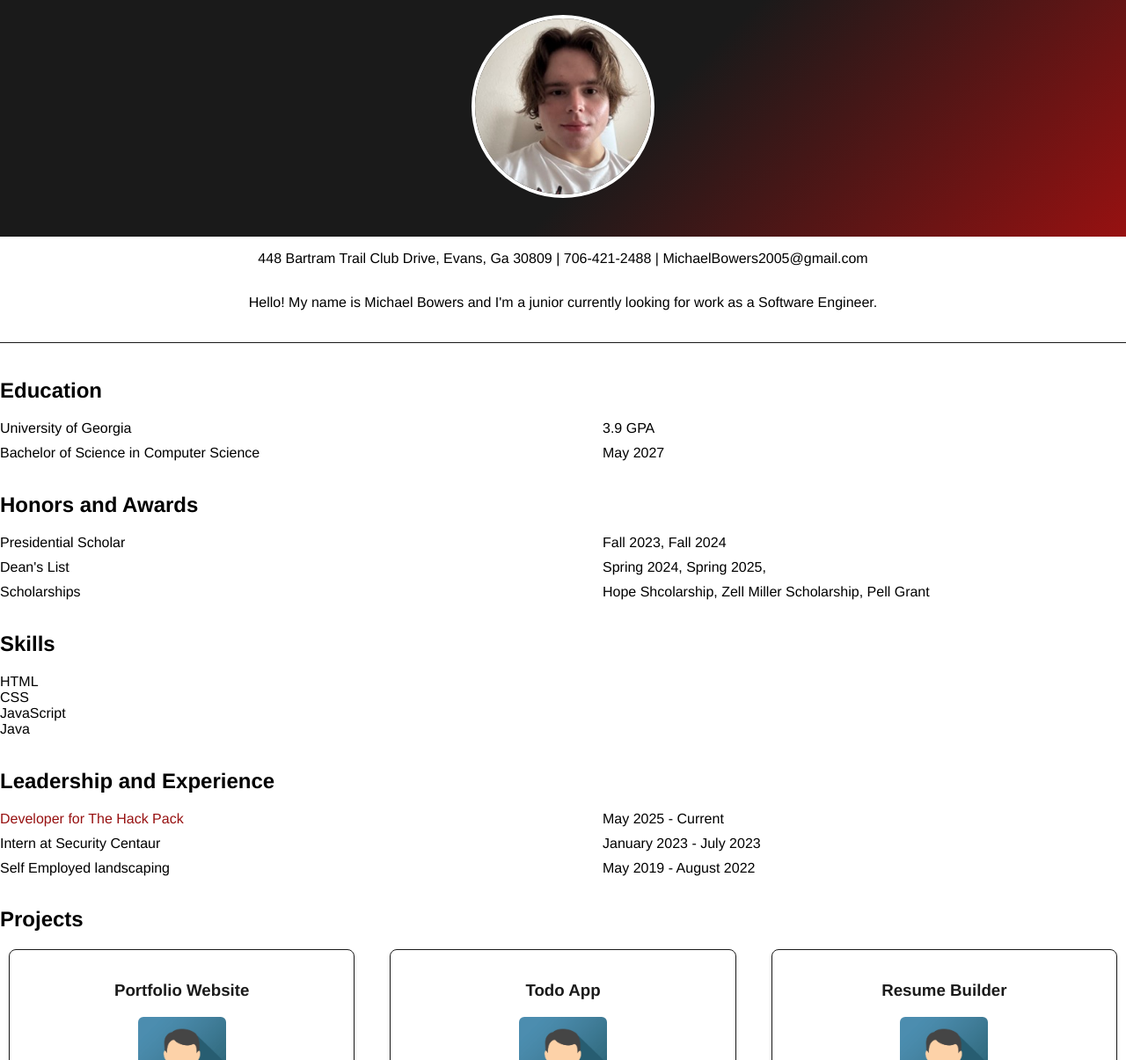
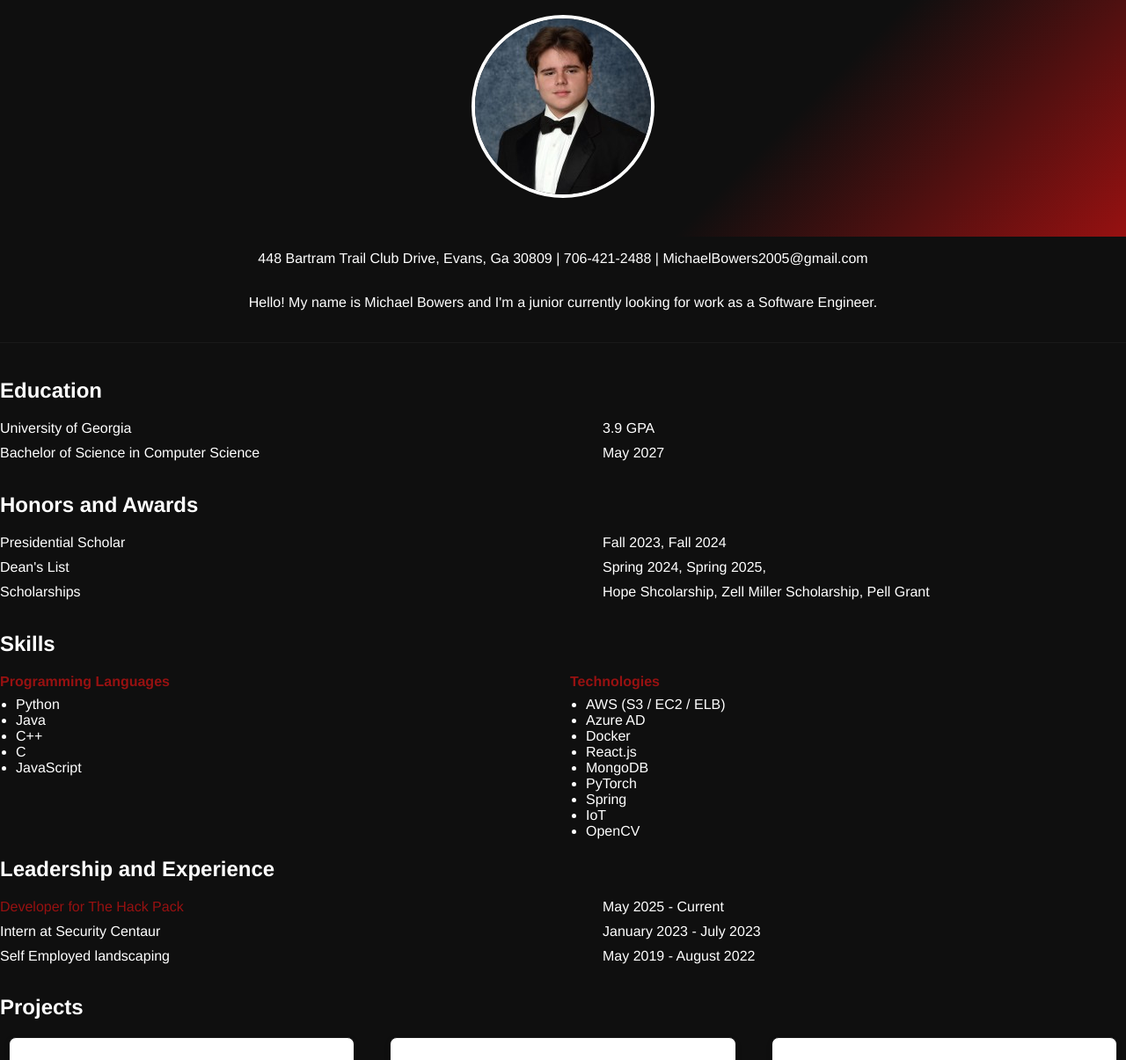
Before and after one commit to Sabertooth1948/MichaelBowersCV, a website: page index.html in a window 1280 px wide. Shown: the part 232-1437 px from the top of the page at 88% size. Drawn offline with Linux system fonts and the light colour scheme.

Commit message:
added new colorscheme, updated skills, updated pfp

```diff
--- a/css/style.css
+++ b/css/style.css
@@ -1,3 +1,12 @@
+:root {
+  --primary: #0f0f0fff; /* site background / main color (black) */
+  --muted: #1a1a1a; /* slightly lighter black for panels */
+  --accent: #971111; /* red accent */
+  --accent-contrast: #ffffff; /* white accent / text on red/black */
+  --card-bg: #ffffff; /* card / content background */
+  --shadow: rgba(0, 0, 0, 0.12);
+}
+
 body {
   margin: 0;
   padding: 0;
@@ -5,6 +14,8 @@ body {
   display: flex;
   flex-direction: column;
   font-family: "Helvetica Neue", Helvetica, Arial, sans-serif;
+  background-color: var(--primary);
+  color: var(--accent-contrast);
 }
 
 /****************   Nav Section **********************/
@@ -12,9 +23,9 @@ nav {
   display: flex;
   justify-content: space-between;
   align-items: center;
-  background-color: #000000ff;
+  background-color: var(--primary);
   padding: 10px 20px;
-  color: white;
+  color: var(--accent-contrast);
 }
 
 nav a {
@@ -32,7 +43,7 @@ footer {
   display: flex;
   justify-content: center;
   align-items: center;
-  background-color: #1a1a1a;
+  background-color: var(--muted);
   padding: 10px 20px;
   margin-top: auto;
 }
@@ -54,7 +65,7 @@ footer a:hover {
 
 /*********** Splash Page ************************/
 header {
-  background: linear-gradient(135deg, #1a1a1a 60%, #971111ff 100%);
+  background: linear-gradient(135deg, var(--primary) 70%, var(--accent) 100%);
   text-align: center;
   padding: 60px 20px 40px 20px;
   font-family: "Helvetica Neue", Helvetica, Arial, sans-serif;
@@ -114,11 +125,14 @@ section ul {
 
 section a {
   text-decoration: none;
-  color: #971111ff;
+  color: var(--accent);
+  transition: color 0.18s ease, background-color 0.18s ease, transform 0.12s;
 }
-
 section a:hover {
-  text-decoration: underline;
+  text-decoration: none; /* removed underline per earlier changes */
+  color: var(--accent-contrast);
+  background-color: rgba(151, 17, 17, 0.08);
+  transform: translateY(-2px);
 }
 
 /**************   Projects   *****************/
@@ -138,11 +152,13 @@ section a:hover {
   align-items: center;
   justify-content: center;
   font-family: "Helvetica Neue", Helvetica, Arial, sans-serif;
-  border: 1px solid #1a1a1a;
+  border: 1px solid var(--muted);
   border-radius: 8px;
   padding: 16px;
-  box-shadow: 0 2px 4px rgba(0, 0, 0, 0.1);
+  box-shadow: 0 2px 6px var(--shadow);
   margin: 0px 10px 20px 10px;
+  background: var(--card-bg);
+  color: #111;
 }
 
 /**************   Responsiveness   *****************/
@@ -186,3 +202,29 @@ textarea {
 .contact-form {
   margin-top: 150px;
 }
+
+/**************   Skills Section   *****************/
+.skills-grid {
+  display: grid;
+  grid-template-columns: repeat(2, 1fr);
+  gap: 16px;
+  align-items: start;
+}
+
+.skill-group h3 {
+  margin: 0 0 8px 0;
+  color: #971111ff;
+  font-size: 1rem;
+}
+
+.skill-group ul {
+  margin: 0;
+  padding-left: 18px;
+  list-style: disc;
+}
+
+@media (max-width: 640px) {
+  .skills-grid {
+    grid-template-columns: 1fr;
+  }
+}
--- a/index.html
+++ b/index.html
@@ -14,7 +14,7 @@
     <header>
       <h1>Michael Bowers</h1>
       <img
-        src="images/IMG_0263Small.jpeg"
+        src="images/1759948082329.jpg"
         alt="Picture of Michael Bowers"
         style="width: 200px; height: 200px"
       />
@@ -50,12 +50,33 @@
     </section>
     <section>
       <h2>Skills</h2>
-      <ul>
-        <li>HTML</li>
-        <li>CSS</li>
-        <li>JavaScript</li>
-        <li>Java</li>
-      </ul>
+      <div class="skills-grid">
+        <div class="skill-group">
+          <h3>Programming Languages</h3>
+          <ul>
+            <li>Python</li>
+            <li>Java</li>
+            <li>C++</li>
+            <li>C</li>
+            <li>JavaScript</li>
+          </ul>
+        </div>
+
+        <div class="skill-group">
+          <h3>Technologies</h3>
+          <ul>
+            <li>AWS (S3 / EC2 / ELB)</li>
+            <li>Azure AD</li>
+            <li>Docker</li>
+            <li>React.js</li>
+            <li>MongoDB</li>
+            <li>PyTorch</li>
+            <li>Spring</li>
+            <li>IoT</li>
+            <li>OpenCV</li>
+          </ul>
+        </div>
+      </div>
     </section>
     <section>
       <h2>Leadership and Experience</h2>
```
Also changed, not shown: images/1759948082329.jpg (added).
